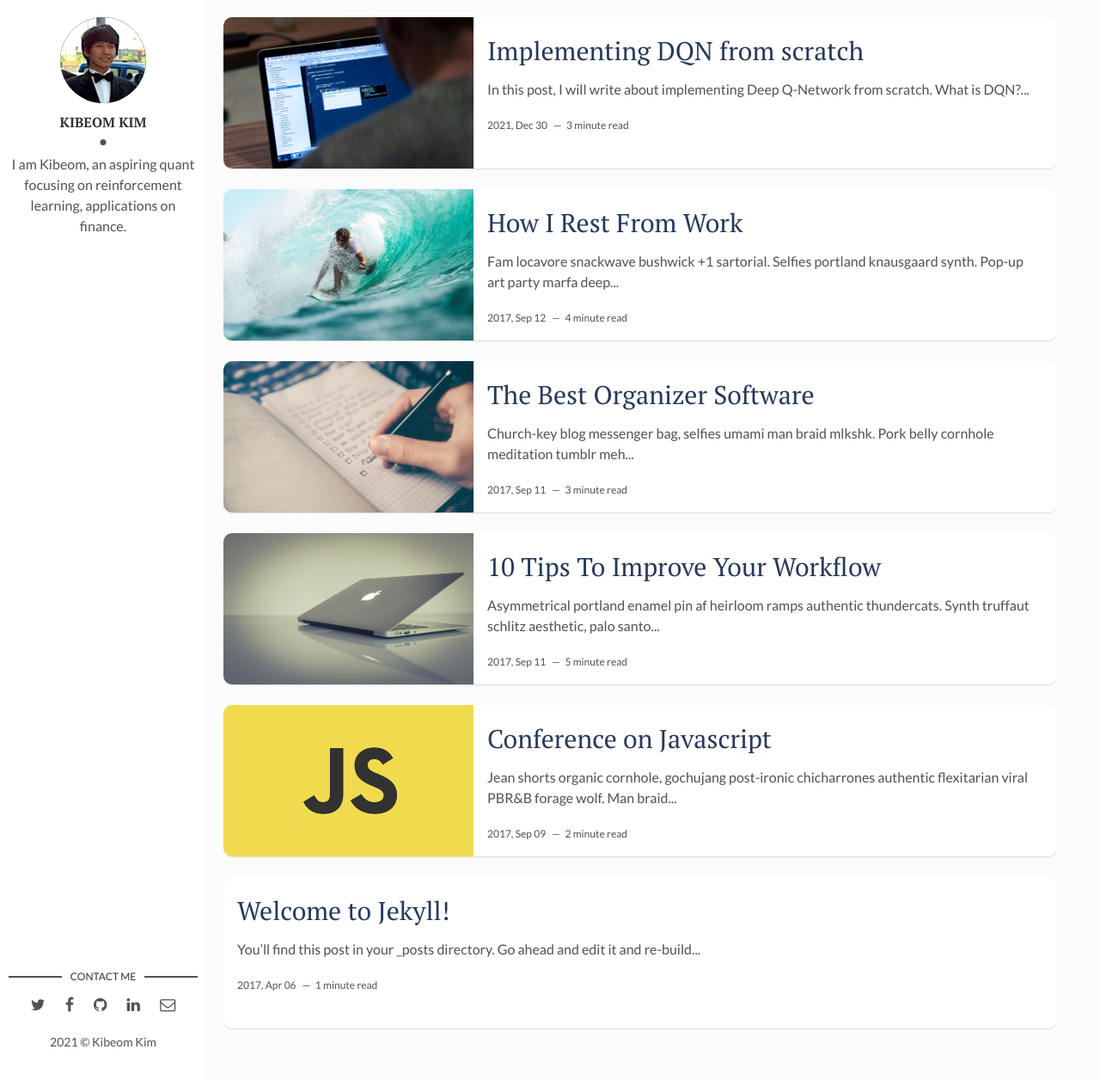
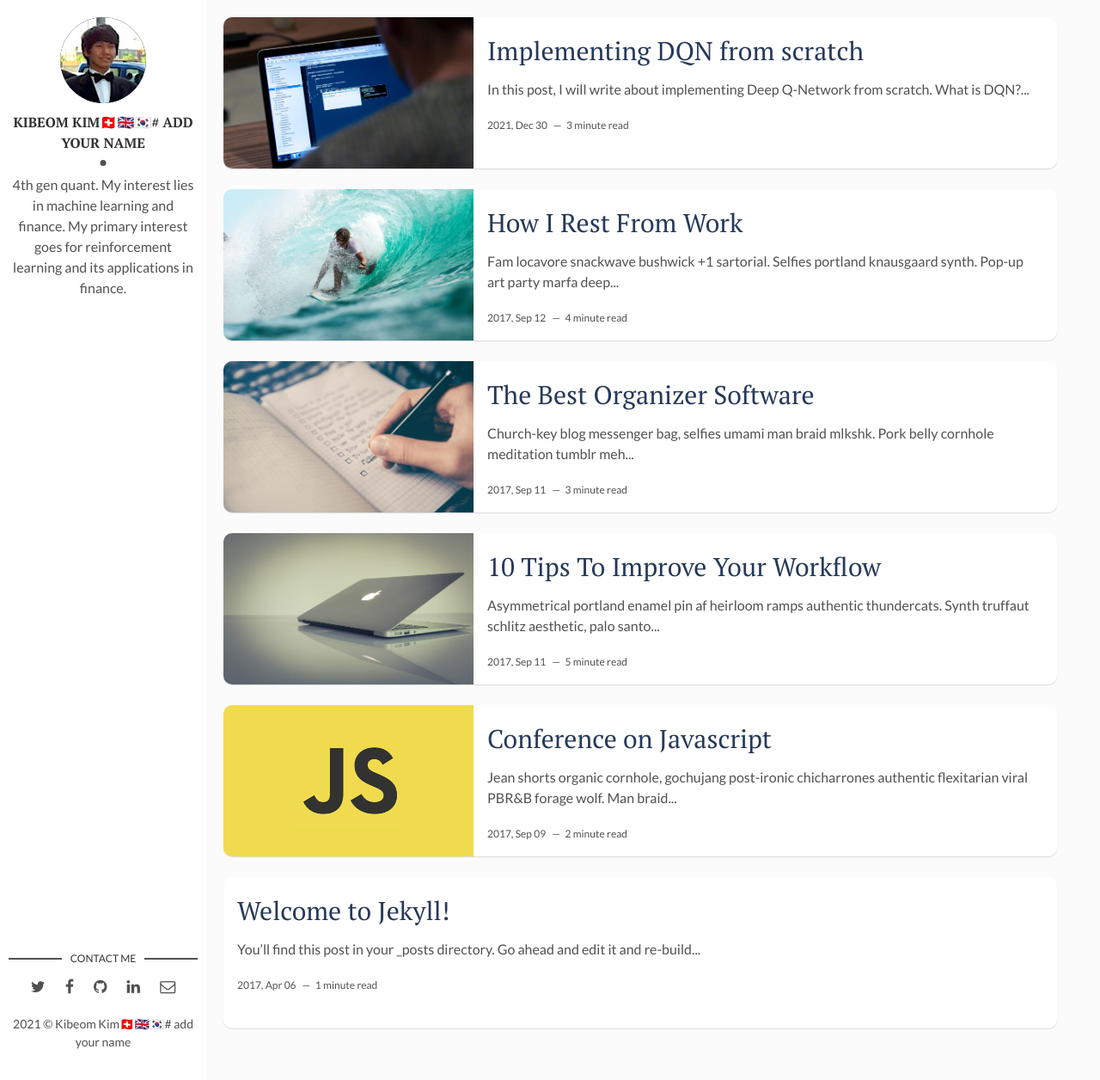
Before and after one commit to kibeomkim14/RL_tools, a Jekyll site: the page built from index.html, in a window 1280 px wide and 1256 px high. Shown: the whole window at 86% size. Built offline with Jekyll 4.4.1, drawn with Linux system fonts in a browser that asks for light colours; the list of posts is cut into pages by our own code.

Commit message:
Update _config.yml

```diff
--- a/_config.yml
+++ b/_config.yml
@@ -9,9 +9,9 @@ url: "https://kibeomkim14.github.io" # the base hostname & protocol for your sit
 site-twitter: #if your site has a twitter account, enter it here
 
 # Author Settings
-author: Kibeom Kim # add your name
+author: Kibeom Kim🇨🇭🇬🇧🇰🇷# add your name
 author-img: kibeom-kim.jpg # add your photo
-about-author: I am Kibeom, an aspiring quant focusing on reinforcement learning, applications on finance.  # add description
+about-author: 4th gen quant. My interest lies in machine learning and finance. My primary interest goes for reinforcement learning and its applications in finance.  # add description
 social-twitter: # add your Twitter handle
 social-facebook: # add your Facebook handle
 social-github: kibeomkim14 # add your Github handle
```
